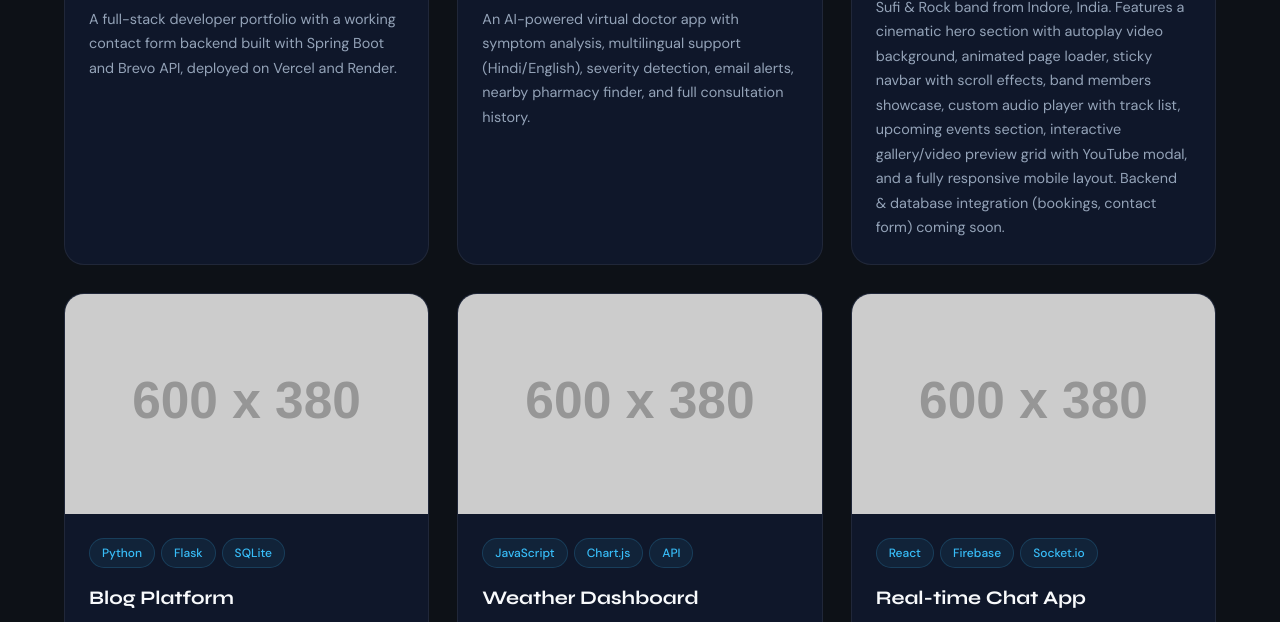
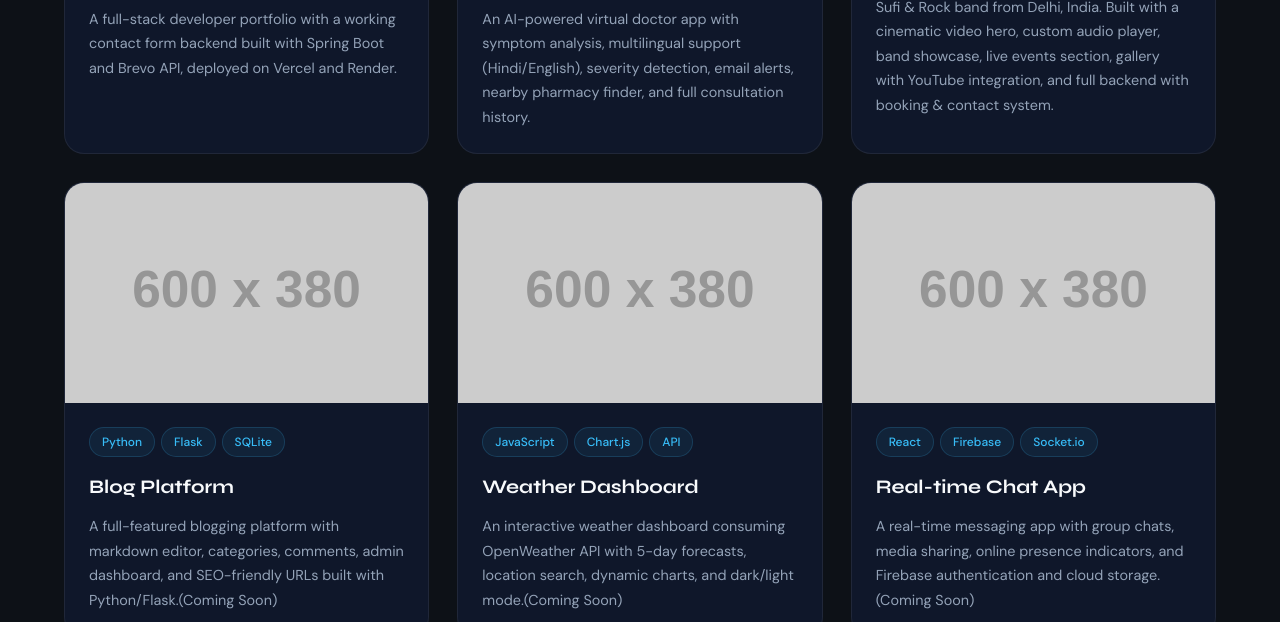
Before and after one commit to Swayamverma8/swayam-portfolio, a plain HTML site: page index.html in a window 1280 px wide. Shown: the part 3409-4031 px from the top of the page. Drawn offline with nearby package versions, Linux system fonts and the light colour scheme; placeholder pictures from the web are drawn by us.

Commit message:
Update Blackheart project description

```diff
--- a/index.html
+++ b/index.html
@@ -329,13 +329,11 @@
        </div>
        <h3 class="project-title">Black Heart — Band Website</h3>
        <p class="project-desc">
-       Official website for <strong>Black Heart</strong>, a Bollywood, Sufi &amp; Rock band from Indore, India.
-       Features a cinematic hero section with autoplay video background, animated page loader,
-       sticky navbar with scroll effects, band members showcase, custom audio player with
-       track list, upcoming events section, interactive gallery/video preview grid with
-       YouTube modal, and a fully responsive mobile layout.
-       Backend &amp; database integration (bookings, contact form) coming soon.
-       </p>
+        Official website for <strong>Black Heart</strong>, a Bollywood, Sufi &amp; Rock band
+        from Delhi, India. Built with a cinematic video hero, custom audio player, band showcase,
+        live events section, gallery with YouTube integration, and full backend with booking
+        &amp; contact system.
+        </p>
       </div>
     </div>
 
```
